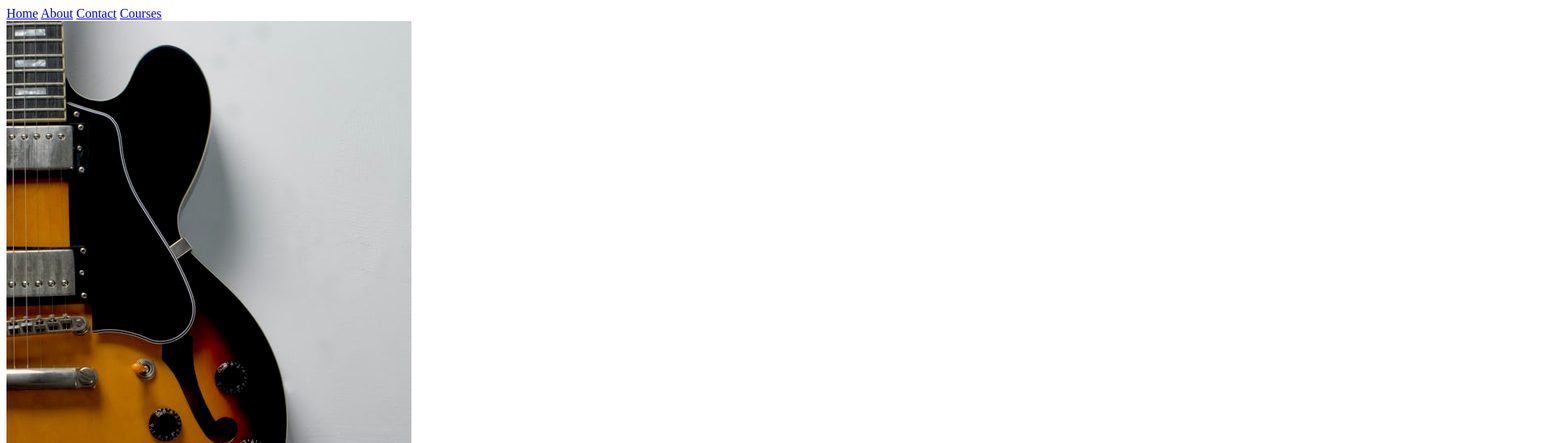
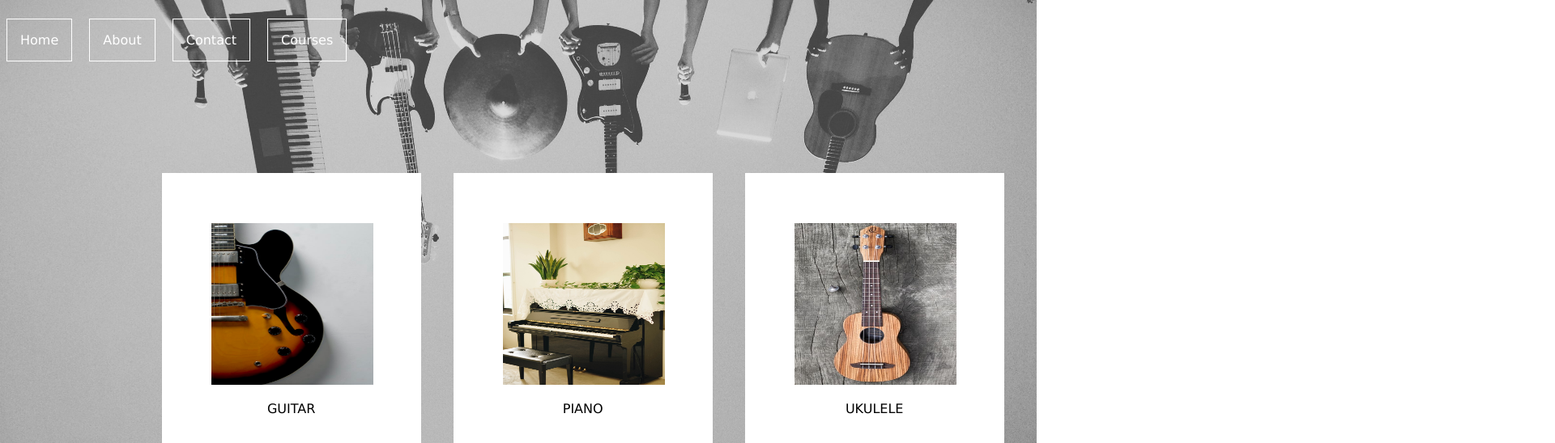
Before and after one commit to divya-281/Sky-Musicals, a plain HTML site: page templates/courses.html in a window 1280 px wide. Shown: the top 548 px of the page at 81% size, 1920 px wide, since content can reach past the window. Drawn offline with nearby package versions, Linux system fonts and the light colour scheme.

Commit message:
frst commit

```diff
--- a/static/css/style.css
+++ b/static/css/style.css
@@ -60,10 +60,10 @@ html {
     scroll-behavior: smooth;
   }
  .row{
-     margin-top: 100px;
+     margin-top: 10%;
     background-color: white;
-    margin-left: 8%;
-    margin-right: 8%;
+    margin-left: 12%;
+
 }
 .column
 
--- a/templates/courses.html
+++ b/templates/courses.html
@@ -5,7 +5,7 @@
     <meta http-equiv="X-UA-Compatible" content="IE=edge">
     <meta name="viewport" content="width=device-width, initial-scale=1.0">
     <title>Courses</title>
-    <link rel="stylesheet" href="../static/css/main.css" >
+    <link rel="stylesheet" href="../static/css/style.css" >
     <script src="https://ajax.googleapis.com/ajax/libs/jquery/2.1.3/jquery.min.js"></script>
     <script>$(document).ready(function(){
         $(this).scrollTop(0);
```
Also changed, not shown: index.html (+2 -2 lines).
